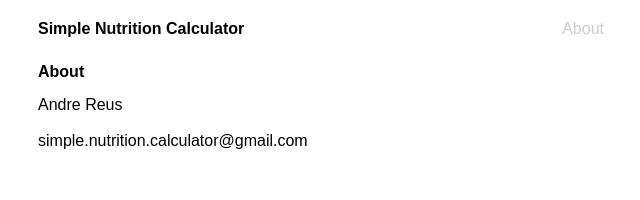
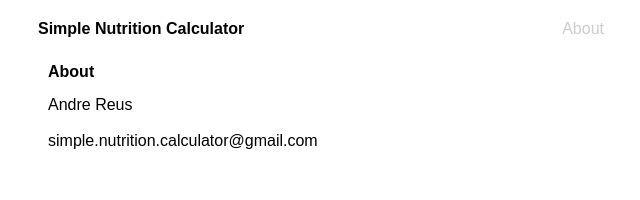
Before and after one commit to andrereus/simple-nutrition-calculator, a React (Vite) app: page /about in a window 1280 px wide. Shown: the top 200 px of the page, without its empty margins (314-954 px from the left). Built offline with nearby package versions, Linux system fonts and the light colour scheme.

Commit message:
Add padding

```diff
--- a/src/styles/components/_about.scss
+++ b/src/styles/components/_about.scss
@@ -1,3 +1,7 @@
+.about__wrapper {
+  padding: 0 10px;
+}
+
 .about__title {
   margin: 10px 0 15px;
   font-weight: bold;
```
